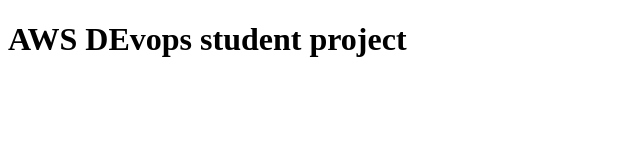
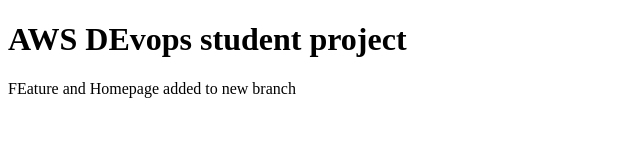
Before and after one commit to dhara-aws-git/aws-devops-student-project, a plain HTML site: page index.html in a window 1280 px wide. Shown: the whole page, without its empty margins (0-640 px from the left). Drawn offline with Linux system fonts and the light colour scheme.

Commit message:
Updated file added to feature/homepage successfully

```diff
--- a/index.html
+++ b/index.html
@@ -5,5 +5,6 @@
 </head>
 <body>
 	<h1>AWS DEvops student project</h1>
+	<p>FEature and Homepage added to new branch</p>
 </body>
 </html>
```
